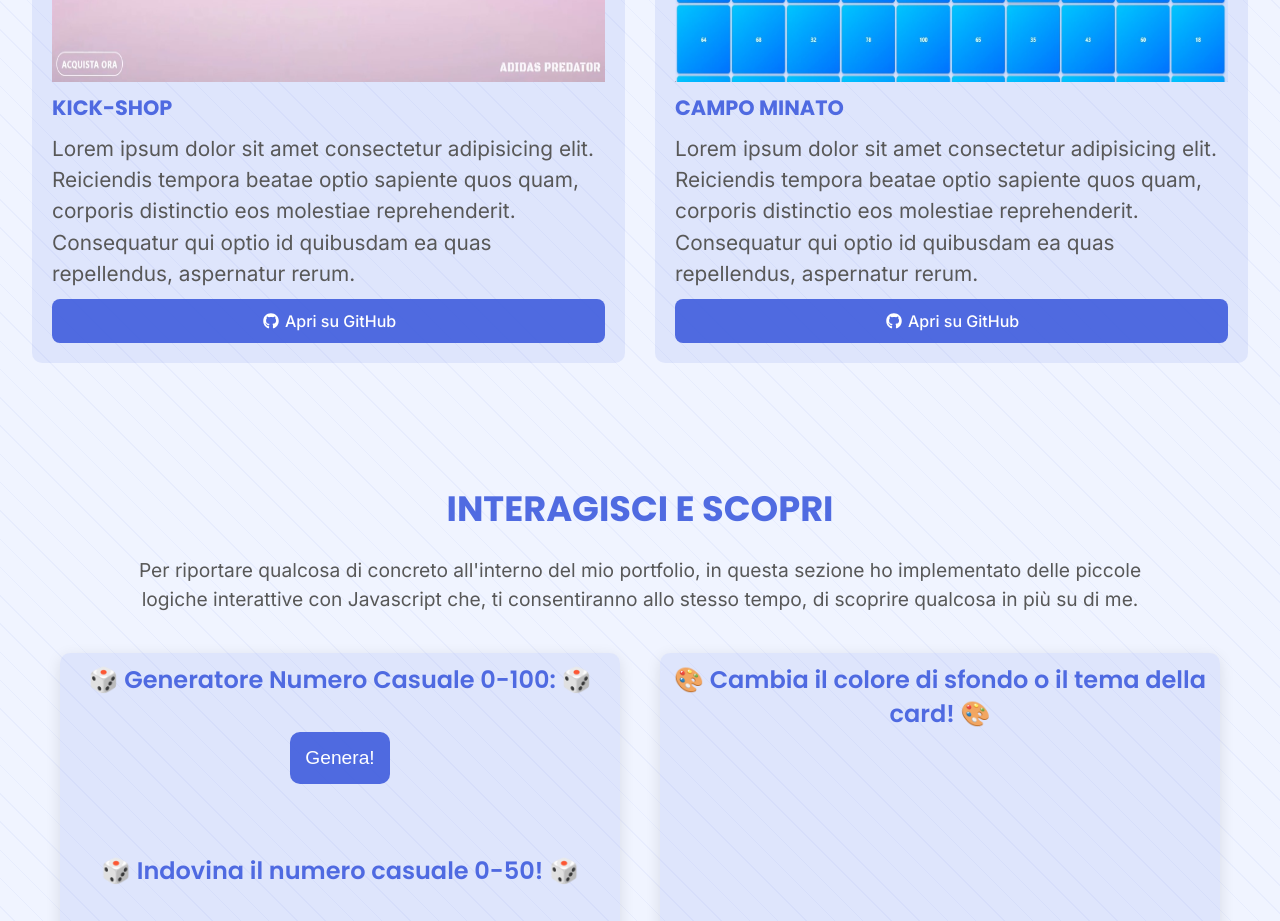
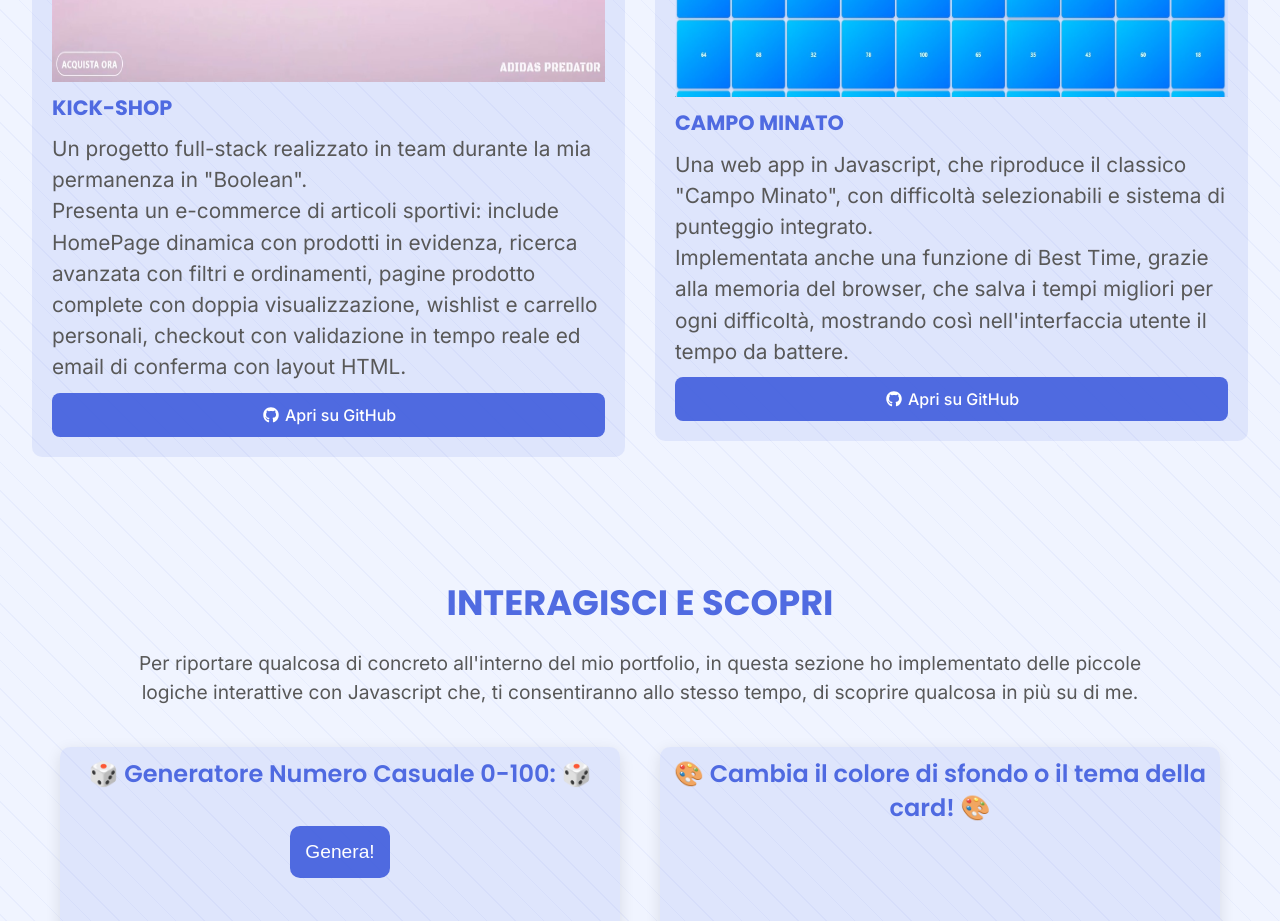
Before and after one commit to GiuseppeLiGioi/personal-portfolio, a React (Vite) app: page / in a window 1280 px wide. Shown: the part 3300-4221 px from the top of the page. Built offline with nearby package versions, Linux system fonts and the light colour scheme.

Commit message:
added. description projects

```diff
--- a/src/Components/Projects.jsx
+++ b/src/Components/Projects.jsx
@@ -56,9 +56,9 @@ export default function Projects() {
 
                     <div className="project-bottom">
                         <h4><strong>KICK-SHOP</strong></h4>
-                        <p>Lorem ipsum dolor sit amet consectetur adipisicing elit.
-                            Reiciendis tempora beatae optio sapiente quos quam, corporis distinctio eos molestiae reprehenderit.
-                            Consequatur qui optio id quibusdam ea quas repellendus, aspernatur rerum.
+                        <p>
+                           Un progetto full-stack realizzato in team durante la mia permanenza in "Boolean". <br />
+                           Presenta un e-commerce di articoli sportivi: include HomePage dinamica con prodotti in evidenza, ricerca avanzata con filtri e ordinamenti, pagine prodotto complete con doppia visualizzazione, wishlist e carrello personali, checkout con validazione in tempo reale ed email di conferma con layout HTML.
                         </p>
                         <a href="https://github.com/GiuseppeLiGioi/kick-shop" target="_blank" rel="noopener noreferrer" className="a-projects">
                             <span><FontAwesomeIcon icon={faGithub} /></span> Apri su GitHub
@@ -75,9 +75,9 @@ export default function Projects() {
 
                     <div className="project-bottom">
                         <h4><strong>CAMPO MINATO</strong></h4>
-                        <p>Lorem ipsum dolor sit amet consectetur adipisicing elit.
-                            Reiciendis tempora beatae optio sapiente quos quam, corporis distinctio eos molestiae reprehenderit.
-                            Consequatur qui optio id quibusdam ea quas repellendus, aspernatur rerum.
+                        <p>
+                            Una web app in Javascript, che riproduce il classico "Campo Minato", con difficoltà selezionabili e sistema di punteggio integrato. <br />
+                            Implementata anche una funzione di Best Time, grazie alla memoria del browser, che salva i tempi migliori per ogni difficoltà, mostrando così nell'interfaccia utente il tempo da battere.
                         </p>
                         <a href="https://github.com/GiuseppeLiGioi/campo-minato" target="_blank" rel="noopener noreferrer" className="a-projects">
                             <span><FontAwesomeIcon icon={faGithub} /></span> Apri su GitHub
```
